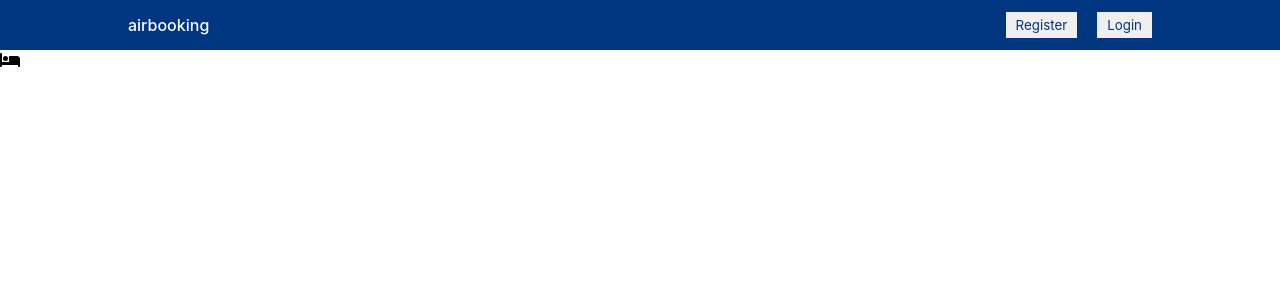
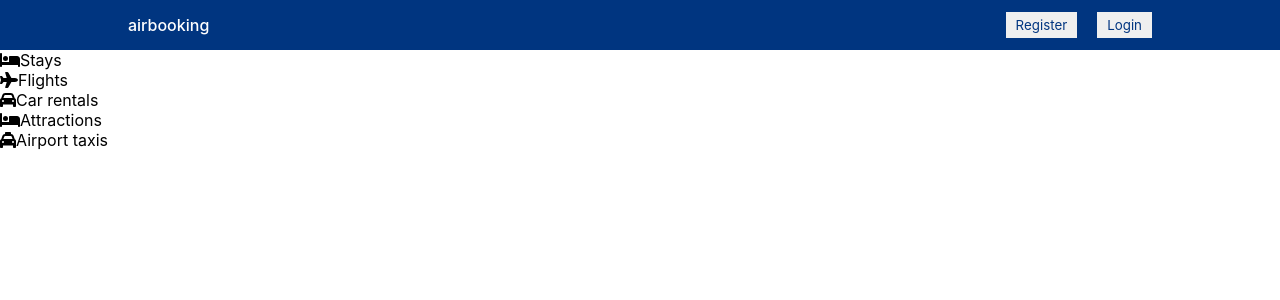
Before and after one commit to hungngo04/booking-app, a React (Create React App) app in the folder booking/: page / in a window 1280 px wide. Shown: the top 300 px of the page. Built offline with nearby package versions, Linux system fonts and the light colour scheme.

Commit message:
add icon

```diff
--- a/booking/src/components/header/Header.jsx
+++ b/booking/src/components/header/Header.jsx
@@ -1,5 +1,5 @@
 import React from 'react'
-import { faBed } from "@fortawesome/free-solid-svg-icons"
+import { faBed, faCar, faPlane, faTaxi } from "@fortawesome/free-solid-svg-icons"
 import { FontAwesomeIcon } from "@fortawesome/react-fontawesome"
 
 
@@ -8,7 +8,24 @@
     <div className='header'>
         <div className="headerList">
             <div className="headerListItem">
-            <FontAwesomeIcon icon={faBed} />
+                <FontAwesomeIcon icon={faBed} />
+                <span>Stays</span>
+            </div>
+            <div className="headerListItem">
+                <FontAwesomeIcon icon={faPlane} />
+                <span>Flights</span>
+            </div>
+            <div className="headerListItem">
+                <FontAwesomeIcon icon={faCar} />
+                <span>Car rentals</span>
+            </div>
+            <div className="headerListItem">
+                <FontAwesomeIcon icon={faBed} />
+                <span>Attractions</span>
+            </div>
+            <div className="headerListItem">
+                <FontAwesomeIcon icon={faTaxi} />
+                <span>Airport taxis</span>
             </div>
         </div>
     </div>
```
